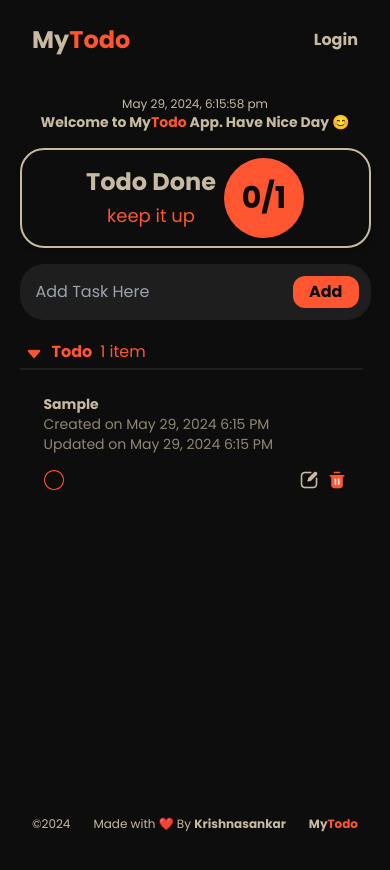
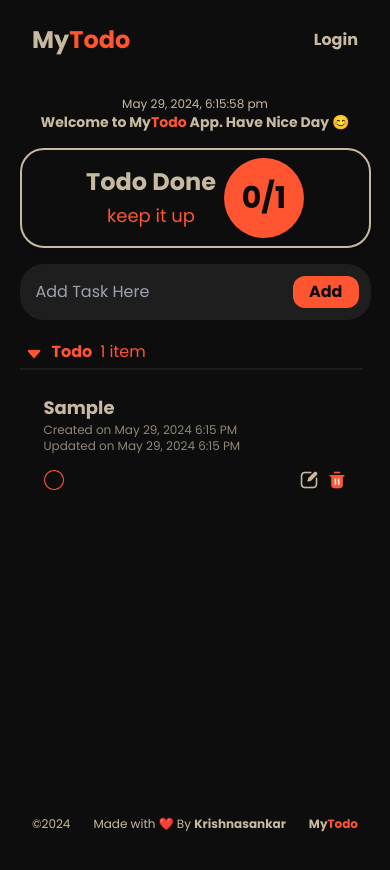
Before and after one commit to daisukebtw/vue-todo-app, a Vue app: page / in a window 390 px wide. Both pictures are taken after typing "Sample" into the empty fields and a click on the button "Add". Shown: the top 870 px of the page. Built offline with nearby package versions, Linux system fonts and the light colour scheme.

Commit message:
Update: Updated responsiveness of texts.

```diff
--- a/src/components/Home.vue
+++ b/src/components/Home.vue
@@ -171,7 +171,7 @@
                                     @change="handleTaskClick(index)"
                                 />
                             </label>
-                            <div class="flex flex-col w-[100%] lg:w-[70%] break-words text-wrap text-start text-sm lg:text-xl">
+                            <div class="flex flex-col w-[100%] lg:w-[70%] break-words text-wrap text-start text-lg lg:text-xl">
                                 <textarea
                                     v-if="item.edit"
                                     class="font-PoppinsBold bg-transparent outline-none w-full h-20"
@@ -181,10 +181,10 @@
                                 />
                                 <span v-else class="font-PoppinsBold">{{ item.task }}</span>
                                 <div class="flex flex-col w-full">
-                                    <span class="w-full break-words text-wrap text-sm opacity-70">
+                                    <span class="w-full break-words text-wrap text-xs md:text-sm  opacity-70">
                                         Created on {{ updateDate(item.created_at) }}
                                     </span>
-                                    <span class="w-full break-words text-wrap text-sm opacity-70">
+                                    <span class="w-full break-words text-wrap text-xs md:text-sm opacity-70">
                                         Updated on {{ updateDate(item.updated_at) }}
                                     </span>
                                 </div>
@@ -253,7 +253,7 @@
                                 <img class="w-9 h-9" src="/src/assets/icons/tick.png" alt="">
                                 <input type="checkbox" v-model="item.status" :id="'check' + index" class="cursor-pointer w-full" @change="handleTaskClick(index)"/>
                             </label>
-                            <div class="w-[100%] lg:w-[70%] break-words text-wrap text-start text-sm lg:text-xl">
+                            <div class="w-[100%] lg:w-[70%] break-words text-wrap text-start text-lg lg:text-xl">
                                 <textarea
                                     v-if="item.edit"
                                     class="font-PoppinsBold bg-transparent outline-none w-full h-20"
@@ -263,8 +263,8 @@
                                 />
                                 <span v-else class="line-through">{{ item.task }}</span>
                                 <div class="flex flex-col w-full">
-                                    <span class="w-96 break-words text-wrap text-sm opacity-70">Created on {{ updateDate(item.created_at) }}</span>
-                                    <span class="w-96 break-words text-wrap text-sm opacity-70">Updated on {{ updateDate(item.updated_at) }}</span>
+                                    <span class="w-96 break-words text-wrap text-xs md:text-sm opacity-70">Created on {{ updateDate(item.created_at) }}</span>
+                                    <span class="w-96 break-words text-wrap text-xs md:text-sm opacity-70">Updated on {{ updateDate(item.updated_at) }}</span>
                                 </div>
                             </div>
                             <div class="flex flex-row gap-2 ml-auto md:w-auto w-full">
```
